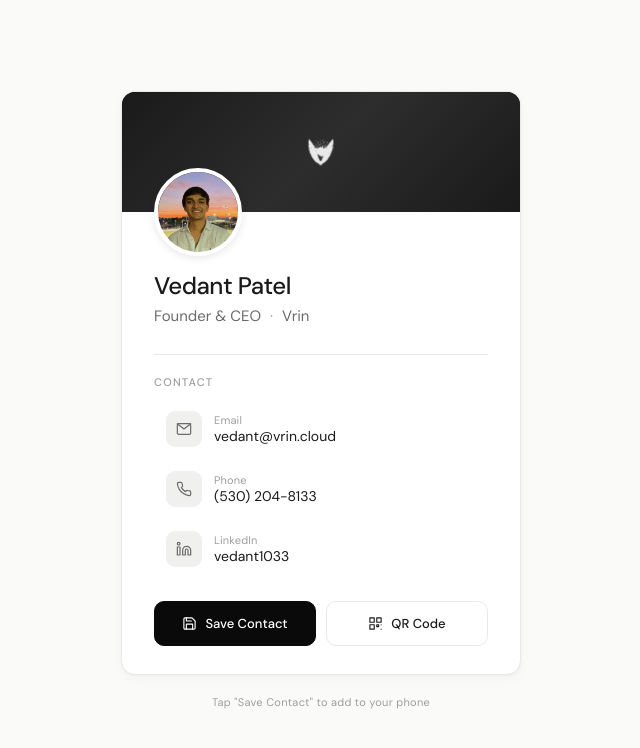
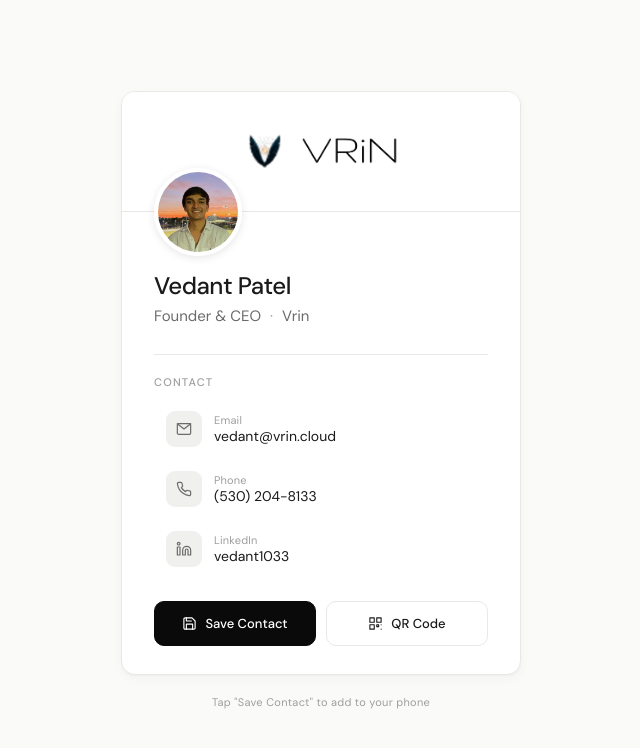
Before and after one commit to Programmer7129/vedant-card, a plain HTML site: page index.html in a window 1280 px wide. Shown: the whole page, without its empty margins (319-959 px from the left). Drawn offline with Linux system fonts and the light colour scheme.

Commit message:
White banner with full-color icon + VRiN text logo

```diff
--- a/index.html
+++ b/index.html
@@ -59,27 +59,23 @@
   /* ---- Banner ---- */
   .banner {
     height: 120px;
-    background: var(--accent);
+    background: var(--card-bg);
     position: relative;
     display: flex;
     align-items: center;
     justify-content: center;
-    overflow: hidden;
+    gap: 14px;
+    border-bottom: 1px solid var(--border);
   }
 
-  .banner::before {
-    content: '';
-    position: absolute;
-    inset: 0;
-    background: linear-gradient(135deg, #1a1a1a 0%, #2d2d2d 50%, #1a1a1a 100%);
+  .banner-icon {
+    height: 44px;
+    width: auto;
   }
 
-  .banner-logo {
-    position: relative;
-    height: 36px;
+  .banner-text {
+    height: 28px;
     width: auto;
-    opacity: 0.9;
-    filter: brightness(0) invert(1);
   }
 
   /* ---- Header ---- */
@@ -396,7 +392,8 @@
   <div class="card">
 
     <div class="banner">
-      <img src="company-icon.ico" alt="Vrin" class="banner-logo">
+      <img src="company-icon.ico" alt="Vrin icon" class="banner-icon">
+      <img src="logo-text.png" alt="VRiN" class="banner-text">
     </div>
 
     <div class="card-header">
```
Also changed, not shown: logo-text.png (added).
